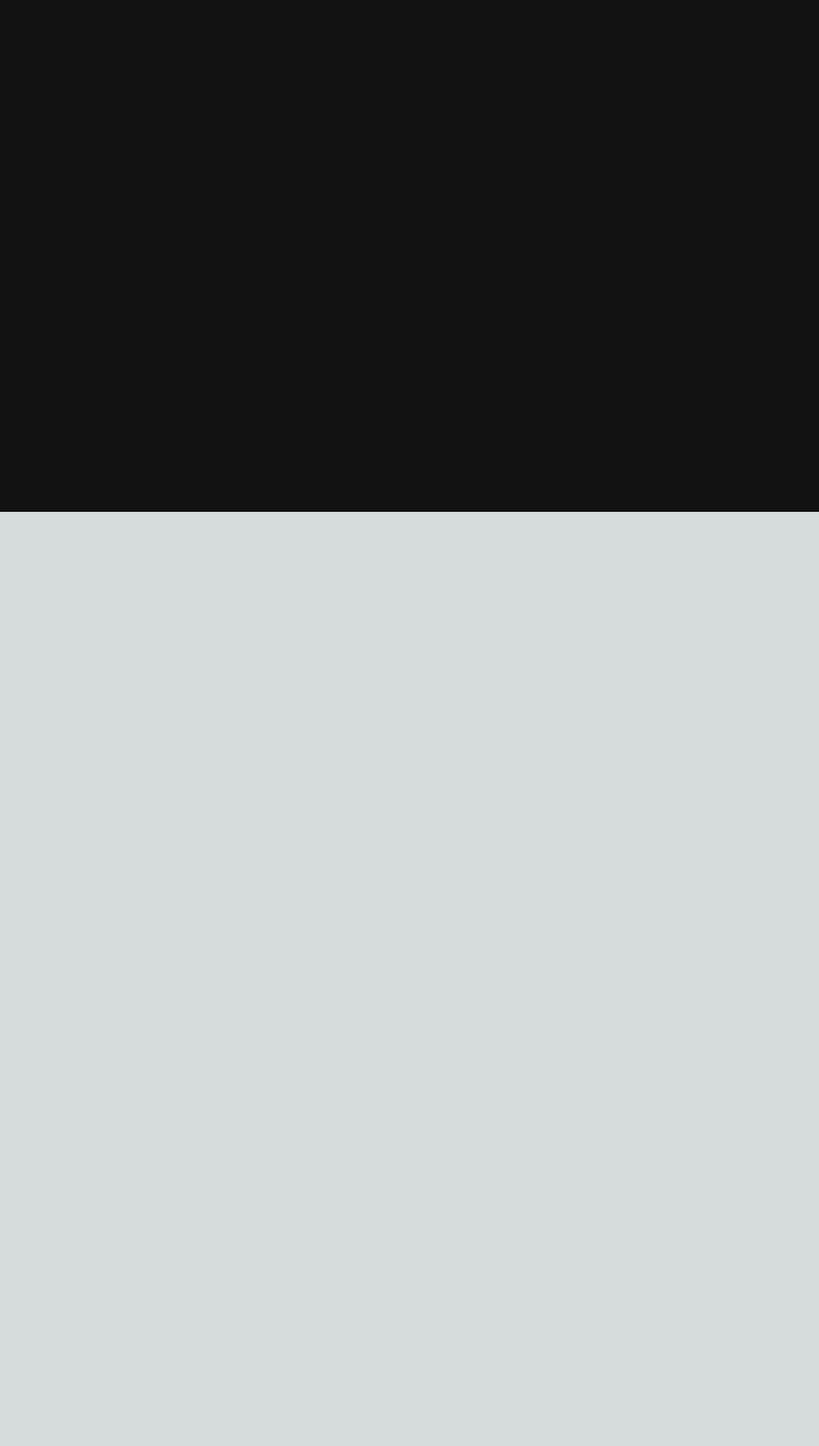
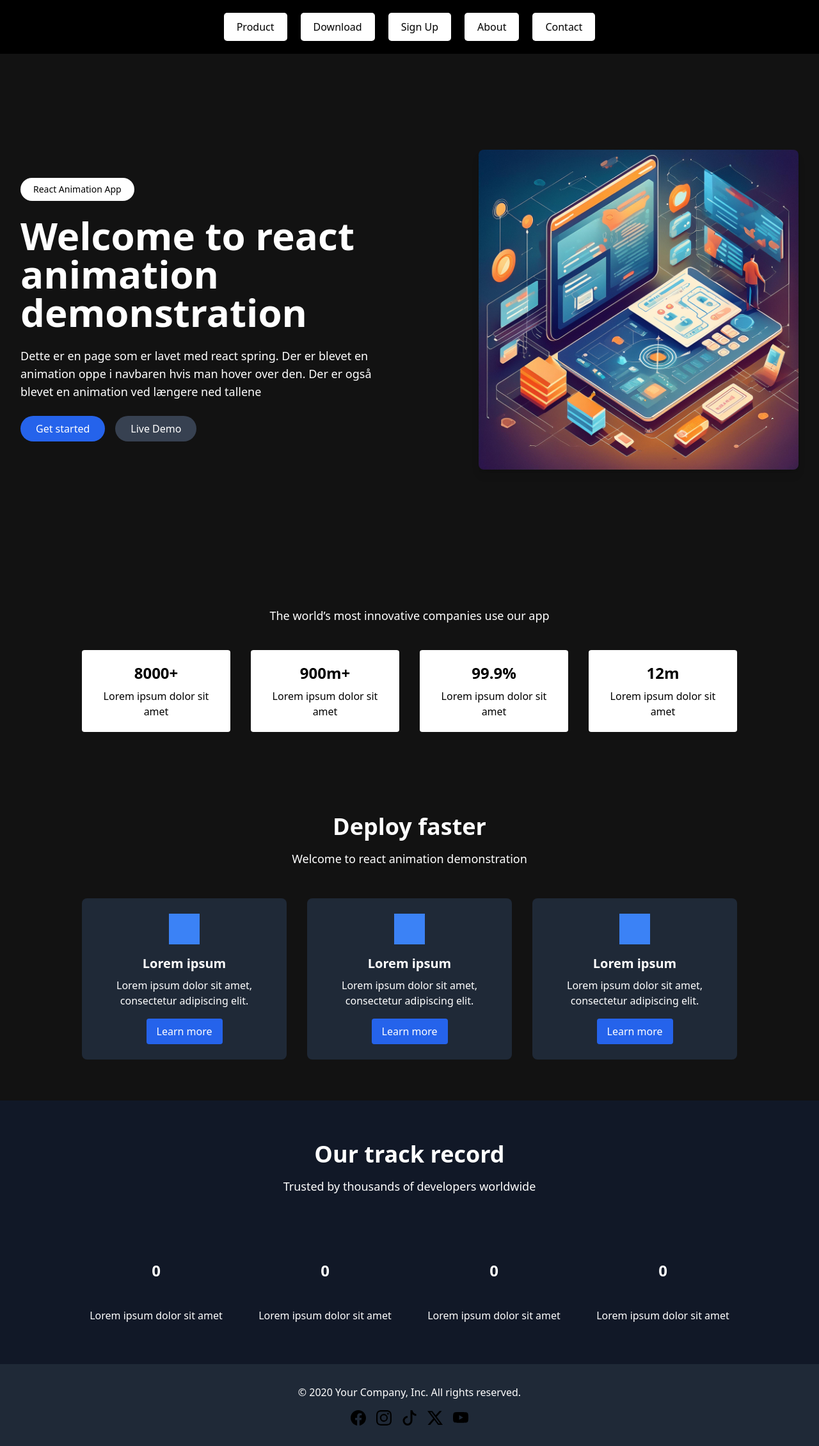
Before and after one commit to hpemcl/react_exam, a Next.js app in the folder react_animation_app/: page /information_website in a window 1280 px wide. Shown: the whole page at 64% size. Before the commit the page ends 800 px from the top, so only its background shows below. Built offline with nearby package versions, Linux system fonts and the light colour scheme.

Commit message:
færdig med css-animation pagen

```diff
--- a/react_animation_app/package.json
+++ b/react_animation_app/package.json
@@ -12,6 +12,7 @@
     "@headlessui/react": "^2.0.4",
     "@heroicons/react": "^2.1.3",
     "@react-spring/web": "^9.7.3",
+    "animate.css": "^4.1.1",
     "framer-motion": "^11.2.6",
     "next": "14.2.3",
     "react": "^18",
--- a/react_animation_app/src/pages/css_animation.tsx
+++ b/react_animation_app/src/pages/css_animation.tsx
@@ -3,6 +3,7 @@ import Dock from '../components/dock';
 import DockCard from '../components/dockCard';
 import AnimatingAuto from '../components/animatingAuto';
 import DockDivider from '../components/dockDivider';
+import 'animate.css';
 import Image from 'next/image';
 import '../app/globals.css';
 import './styles.css';
@@ -16,10 +17,10 @@ const NAV_ITEMS = [
   'Contact'
 ];
 
-const CssAnimation: React.FC = () => {
+const AnimationDemo: React.FC = () => {
   return (
-    <div className="bg-[#121212] text-white min-h-screen">
-      <Dock>
+    <div className="bg-white text-black min-h-screen">
+       <Dock>
         {NAV_ITEMS.map((label, index) => (
           <>
             <DockCard key={index} label={label} />
@@ -27,81 +28,86 @@ const CssAnimation: React.FC = () => {
           </>
         ))}
       </Dock>
-      <header className="min-h-screen flex flex-row justify-between items-center p-8 space-x-6">
+      <header className="min-h-screen flex flex-row justify-between items-center p-8 space-x-6 animate__animated animate__backInLeft animate__slow">
         <div className="flex flex-col justify-center items-start space-y-6 max-w-xl">
-          <span className="bg-white text-black text-sm px-5 py-2 rounded-full">Latest update | Just shipped v1.0</span>
+          <span className="bg-blue-500 text-white text-sm px-5 py-2 rounded-full">React Animation App</span>
           <h1 className="text-6xl font-bold">Welcome to react animation demonstration</h1>
-          <p className="text-lg">Lorem ipsum dolor sit amet, consectetur sadipiscing elit, sed diam nonumy eirmod tempor invidunt ut labore et dolore magna aliquyam erat, sed diam</p>
+          <p className="text-lg">Dette er en page som er lavet med CSS Animation via https://animate.style/.
+          Animationerne er blevet skabt med animate__backInLeft og animate__slow.
+          Knapperne rundt omkring virker ikke. Så det er ikke muligt at klikke rundt.
+          Dog kan man hover over navbaren som er taget fra react-spring.
+          Skabelonen er taget fra TailwindCSS og bruger ogs dens framework</p>
           <div className="space-x-4">
-            <button className="bg-blue-600 px-6 py-2 rounded-full">Get started</button>
-            <button className="bg-gray-700 px-6 py-2 rounded-full">Live Demo</button>
+            <button className="bg-blue-600 px-6 py-2 rounded-full text-white">Get started</button>
+            <button className="bg-gray-700 px-6 py-2 rounded-full text-white">Live Demo</button>
           </div>
         </div>
         <Image src="/images/information.jpg" alt="Image" width={500} height={300} className="rounded-lg shadow-lg" />
       </header>
       <div className="py-16 text-center">
-        <p className="text-lg">Lorem ipsum dolor sit amet, consectetur sadipiscing elit, sed</p>
+        <p className="text-lg animate__animated animate__backInLeft animate__slow">Lorem ipsum dolor sit amet, consectetur sadipiscing elit, sed</p>
         <div className="flex justify-center space-x-4 mt-8">
-          <button className="bg-white text-black px-4 py-2 rounded"><AnimatingAuto /></button>
-          <button className="bg-white text-black px-4 py-2 rounded"><AnimatingAuto /></button>
-          <button className="bg-white text-black px-4 py-2 rounded"><AnimatingAuto /></button>
-
+          <button className="bg-blue-600 text-white px-4 py-2 rounded animate__animated animate__backInLeft animate__slow">Sponsor</button>
+          <button className="bg-blue-600 text-white px-4 py-2 rounded animate__animated animate__backInLeft animate__slow">Sponsor</button>
+          <button className="bg-blue-600 text-white px-4 py-2 rounded animate__animated animate__backInLeft animate__slow">Sponsor</button>
+          <button className="bg-blue-600 text-white px-4 py-2 rounded animate__animated animate__backInLeft animate__slow">Sponsor</button>
+          <button className="bg-blue-600 text-white px-4 py-2 rounded animate__animated animate__backInLeft animate__slow">Sponsor</button>
         </div>
       </div>
       <div className="py-16">
-        <div className="text-center mb-12">
+        <div className="text-center mb-12 animate__animated animate__backInLeft animate__slow">
           <h2 className="text-4xl font-bold">Deploy faster</h2>
           <p className="mt-4 text-lg">Welcome to react animation demonstration</p>
         </div>
         <div className="grid grid-cols-1 md:grid-cols-3 gap-8 max-w-5xl mx-auto">
-          <div className="bg-gray-800 p-6 rounded-lg text-center">
+          <div className="bg-gray-800 p-6 rounded-lg text-center animate__animated animate__backInLeft animate__slow">
             <div className="w-12 h-12 bg-blue-500 mx-auto mb-4"></div>
-            <h3 className="text-xl font-bold">Lorem ipsum</h3>
-            <p className="mt-2">Lorem ipsum dolor sit amet, consectetur adipiscing elit.</p>
+            <h3 className="text-xl font-bold text-white">Lorem ipsum</h3>
+            <p className="mt-2 text-white">Lorem ipsum dolor sit amet, consectetur adipiscing elit.</p>
             <button className="mt-4 px-4 py-2 bg-blue-600 text-white rounded">Learn more</button>
           </div>
-          <div className="bg-gray-800 p-6 rounded-lg text-center">
+          <div className="bg-gray-800 p-6 rounded-lg text-center animate__animated animate__backInLeft animate__slow">
             <div className="w-12 h-12 bg-blue-500 mx-auto mb-4"></div>
-            <h3 className="text-xl font-bold">Lorem ipsum</h3>
-            <p className="mt-2">Lorem ipsum dolor sit amet, consectetur adipiscing elit.</p>
+            <h3 className="text-xl font-bold text-white">Lorem ipsum</h3>
+            <p className="mt-2 text-white">Lorem ipsum dolor sit amet, consectetur adipiscing elit.</p>
             <button className="mt-4 px-4 py-2 bg-blue-600 text-white rounded">Learn more</button>
           </div>
-          <div className="bg-gray-800 p-6 rounded-lg text-center">
+          <div className="bg-gray-800 p-6 rounded-lg text-center animate__animated animate__backInLeft animate__slow">
             <div className="w-12 h-12 bg-blue-500 mx-auto mb-4"></div>
-            <h3 className="text-xl font-bold">Lorem ipsum</h3>
-            <p className="mt-2">Lorem ipsum dolor sit amet, consectetur adipiscing elit.</p>
+            <h3 className="text-xl font-bold text-white">Lorem ipsum</h3>
+            <p className="mt-2 text-white">Lorem ipsum dolor sit amet, consectetur adipiscing elit.</p>
             <button className="mt-4 px-4 py-2 bg-blue-600 text-white rounded">Learn more</button>
           </div>
         </div>
       </div>
       <div className="py-16 bg-gray-900">
-        <div className="text-center mb-12">
-          <h2 className="text-4xl font-bold">Deploy faster</h2>
-          <p className="mt-4 text-lg">Welcome to react animation demonstration</p>
+        <div className="text-center mb-12 animate__animated animate__backInLeft animate__slow">
+          <h2 className="text-4xl font-bold text-white">Deploy faster</h2>
+          <p className="mt-4 text-lg text-white">Welcome to react animation demonstration</p>
         </div>
         <div className="flex justify-center">
           <div className="grid grid-cols-2 md:grid-cols-4 gap-8 max-w-5xl">
-            <div className="text-center">
-              <h3 className="text-2xl font-bold">8000+</h3>
-              <p className="mt-2">Lorem ipsum dolor sit amet</p>
+            <div className="text-center animate__animated animate__backInLeft animate__slow">
+              <h3 className="text-2xl font-bold text-white">8000+</h3>
+              <p className="mt-2 text-white">Lorem ipsum dolor sit amet</p>
             </div>
-            <div className="text-center">
-              <h3 className="text-2xl font-bold">900m+</h3>
-              <p className="mt-2">Lorem ipsum dolor sit amet</p>
+            <div className="text-center animate__animated animate__backInLeft animate__slow">
+              <h3 className="text-2xl font-bold text-white">900m+</h3>
+              <p className="mt-2 text-white">Lorem ipsum dolor sit amet</p>
             </div>
-            <div className="text-center">
-              <h3 className="text-2xl font-bold">99.9%</h3>
-              <p className="mt-2">Lorem ipsum dolor sit amet</p>
+            <div className="text-center animate__animated animate__backInLeft animate__slow">
+              <h3 className="text-2xl font-bold text-white">99.9%</h3>
+              <p className="mt-2 text-white">Lorem ipsum dolor sit amet</p>
             </div>
-            <div className="text-center">
-              <h3 className="text-2xl font-bold">12m</h3>
-              <p className="mt-2">Lorem ipsum dolor sit amet</p>
+            <div className="text-center animate__animated animate__backInLeft animate__slow">
+              <h3 className="text-2xl font-bold text-white">12m</h3>
+              <p className="mt-2 text-white">Lorem ipsum dolor sit amet</p>
             </div>
           </div>
         </div>
       </div>
       <footer className="py-8 bg-gray-800 text-center">
-        <p>© 2020 Your Company, Inc. All rights reserved.</p>
+        <p className="text-white">© 2020 Your Company, Inc. All rights reserved.</p>
         <div className="flex justify-center space-x-4 mt-4">
           <Image src="/images/facebook.svg" alt="Facebook" width={24} height={24} />
           <Image src="/images/instagram.svg" alt="Instagram" width={24} height={24} />
@@ -114,4 +120,4 @@ const CssAnimation: React.FC = () => {
   );
 };
 
-export default CssAnimation;
+export default AnimationDemo;
--- a/react_animation_app/src/pages/information_website.tsx
+++ b/react_animation_app/src/pages/information_website.tsx
@@ -1,17 +1,133 @@
 import React from 'react';
+import Dock from '../components/dock';
+import DockCard from '../components/dockCard';
+import AnimatingAuto from '../components/animatingAuto';
+import DockDivider from '../components/dockDivider';
 import Image from 'next/image';
 import '../app/globals.css';
 import './styles.css';
 import '../components/styles.module.css';
 
+const NAV_ITEMS = [
+  'Product',
+  'Download',
+  'Sign Up',
+  'About',
+  'Contact'
+];
 
-
-const CssAnimation: React.FC = () => {
+const InformationWebsite: React.FC = () => {
   return (
     <div className="bg-[#121212] text-white min-h-screen">
-
+      <Dock>
+        {NAV_ITEMS.map((label, index) => (
+          <>
+            <DockCard key={index} label={label} />
+            {index < NAV_ITEMS.length - 1 && <DockDivider key={`divider-${index}`} />}
+          </>
+        ))}
+      </Dock>
+      <header className="min-h-screen flex flex-row justify-between items-center p-8 space-x-6">
+        <div className="flex flex-col justify-center items-start space-y-6 max-w-xl">
+          <span className="bg-white text-black text-sm px-5 py-2 rounded-full">React Animation App</span>
+          <h1 className="text-6xl font-bold">Welcome to react animation demonstration</h1>
+          <p className="text-lg">Dette er en page som er lavet med react spring.
+          Der er blevet en animation oppe i navbaren hvis man hover over den.
+          Der er også blevet en animation ved længere ned tallene</p>
+          <div className="space-x-4">
+            <button className="bg-blue-600 px-6 py-2 rounded-full">Get started</button>
+            <button className="bg-gray-700 px-6 py-2 rounded-full">Live Demo</button>
+          </div>
+        </div>
+        <Image src="/images/information.jpg" alt="Image" width={500} height={300} className="rounded-lg shadow-lg" />
+      </header>
+      <div className="py-16 text-center">
+        <p className="text-lg">The world’s most innovative companies use our app</p>
+        <div className="flex justify-center">
+          <div className="grid grid-cols-2 md:grid-cols-4 gap-8 mt-10 max-w-5xl">
+            <div className="text-center bg-white text-black rounded px-8 py-5">
+              <h3 className="text-2xl font-bold">8000+</h3>
+              <p className="mt-2">Lorem ipsum dolor sit amet</p>
+            </div>
+            <div className="text-center bg-white text-black rounded px-8 py-5">
+              <h3 className="text-2xl font-bold">900m+</h3>
+              <p className="mt-2">Lorem ipsum dolor sit amet</p>
+            </div>
+            <div className="text-center bg-white text-black rounded px-8 py-5">
+              <h3 className="text-2xl font-bold">99.9%</h3>
+              <p className="mt-2">Lorem ipsum dolor sit amet</p>
+            </div>
+            <div className="text-center bg-white text-black rounded px-8 py-5">
+              <h3 className="text-2xl font-bold">12m</h3>
+              <p className="mt-2">Lorem ipsum dolor sit amet</p>
+            </div>
+          </div>
+        </div>
+      </div>
+      <div className="py-16">
+        <div className="text-center mb-12">
+          <h2 className="text-4xl font-bold">Deploy faster</h2>
+          <p className="mt-4 text-lg">Welcome to react animation demonstration</p>
+        </div>
+        <div className="grid grid-cols-1 md:grid-cols-3 gap-8 max-w-5xl mx-auto">
+          <div className="bg-gray-800 p-6 rounded-lg text-center">
+            <div className="w-12 h-12 bg-blue-500 mx-auto mb-4"></div>
+            <h3 className="text-xl font-bold">Lorem ipsum</h3>
+            <p className="mt-2">Lorem ipsum dolor sit amet, consectetur adipiscing elit.</p>
+            <button className="mt-4 px-4 py-2 bg-blue-600 text-white rounded">Learn more</button>
+          </div>
+          <div className="bg-gray-800 p-6 rounded-lg text-center">
+            <div className="w-12 h-12 bg-blue-500 mx-auto mb-4"></div>
+            <h3 className="text-xl font-bold">Lorem ipsum</h3>
+            <p className="mt-2">Lorem ipsum dolor sit amet, consectetur adipiscing elit.</p>
+            <button className="mt-4 px-4 py-2 bg-blue-600 text-white rounded">Learn more</button>
+          </div>
+          <div className="bg-gray-800 p-6 rounded-lg text-center">
+            <div className="w-12 h-12 bg-blue-500 mx-auto mb-4"></div>
+            <h3 className="text-xl font-bold">Lorem ipsum</h3>
+            <p className="mt-2">Lorem ipsum dolor sit amet, consectetur adipiscing elit.</p>
+            <button className="mt-4 px-4 py-2 bg-blue-600 text-white rounded">Learn more</button>
+          </div>
+        </div>
+      </div>
+      <div className="py-16 bg-gray-900">
+        <div className="text-center mb-12">
+          <h2 className="text-4xl font-bold">Our track record</h2>
+          <p className="mt-4 text-lg">Trusted by thousands of developers worldwide</p>
+        </div>
+        <div className="flex justify-center">
+          <div className="grid grid-cols-2 md:grid-cols-4 gap-8 max-w-5xl">
+            <div className="text-center">
+              <h3 className="text-2xl font-bold"><AnimatingAuto target={8000} /></h3>
+              <p className="mt-2">Lorem ipsum dolor sit amet</p>
+            </div>
+            <div className="text-center">
+              <h3 className="text-2xl font-bold"><AnimatingAuto target={900000000} /></h3>
+              <p className="mt-2">Lorem ipsum dolor sit amet</p>
+            </div>
+            <div className="text-center">
+              <h3 className="text-2xl font-bold"><AnimatingAuto target={99.9} /></h3>
+              <p className="mt-2">Lorem ipsum dolor sit amet</p>
+            </div>
+            <div className="text-center">
+              <h3 className="text-2xl font-bold"><AnimatingAuto target={12000000} /></h3>
+              <p className="mt-2">Lorem ipsum dolor sit amet</p>
+            </div>
+          </div>
+        </div>
+      </div>
+      <footer className="py-8 bg-gray-800 text-center">
+        <p>© 2020 Your Company, Inc. All rights reserved.</p>
+        <div className="flex justify-center space-x-4 mt-4">
+          <Image src="/images/facebook.svg" alt="Facebook" width={24} height={24} />
+          <Image src="/images/instagram.svg" alt="Instagram" width={24} height={24} />
+          <Image src="/images/tiktok.svg" alt="TikTok" width={24} height={24} />
+          <Image src="/images/twitter-x.svg" alt="Twitter" width={24} height={24} />
+          <Image src="/images/youtube.svg" alt="YouTube" width={24} height={24} />
+        </div>
+      </footer>
     </div>
   );
 };
 
-export default CssAnimation;
+export default InformationWebsite;
--- a/react_animation_app/src/pages/one_page.tsx
+++ b/react_animation_app/src/pages/one_page.tsx
@@ -73,9 +73,9 @@ const OnePage: React.FC = () => {
         id="tour"
         className="py-60"
         initial={{ opacity: 0, y: 50 }}
-        whileInView={{ opacity: 1, y: 0 }}
+        whileInView={{ opacity: 1, y: 50 }}
         viewport={{ once: true }}
-        transition={{ duration: 1 }}
+        transition={{ duration: 3 }}
       >
         <h2 className="text-3xl font-bold text-center mb-8 my-8">TOUR</h2>
         <div className="space-y-4 max-w-2xl mx-auto">
```
Also changed, not shown: react_animation_app/src/components/animatingAuto.tsx (+6 -2 lines), 1 other file (tests, documents, lock files or other folders).
